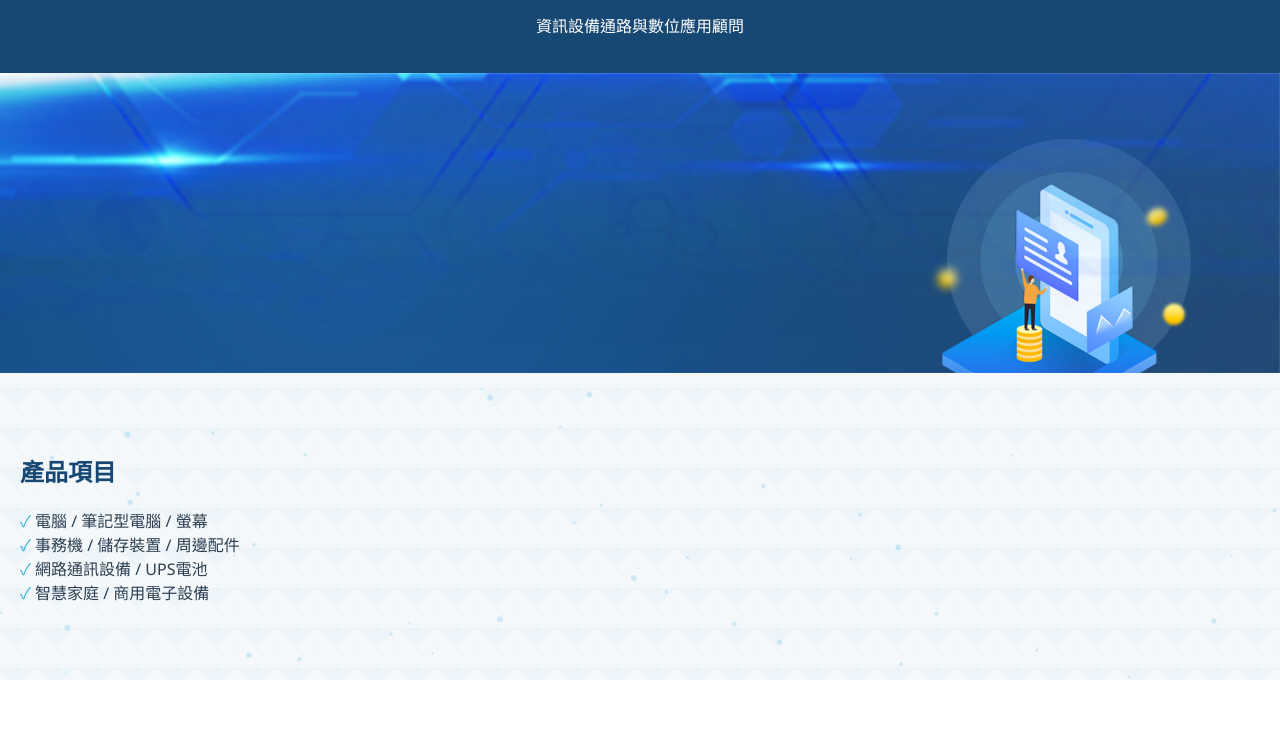
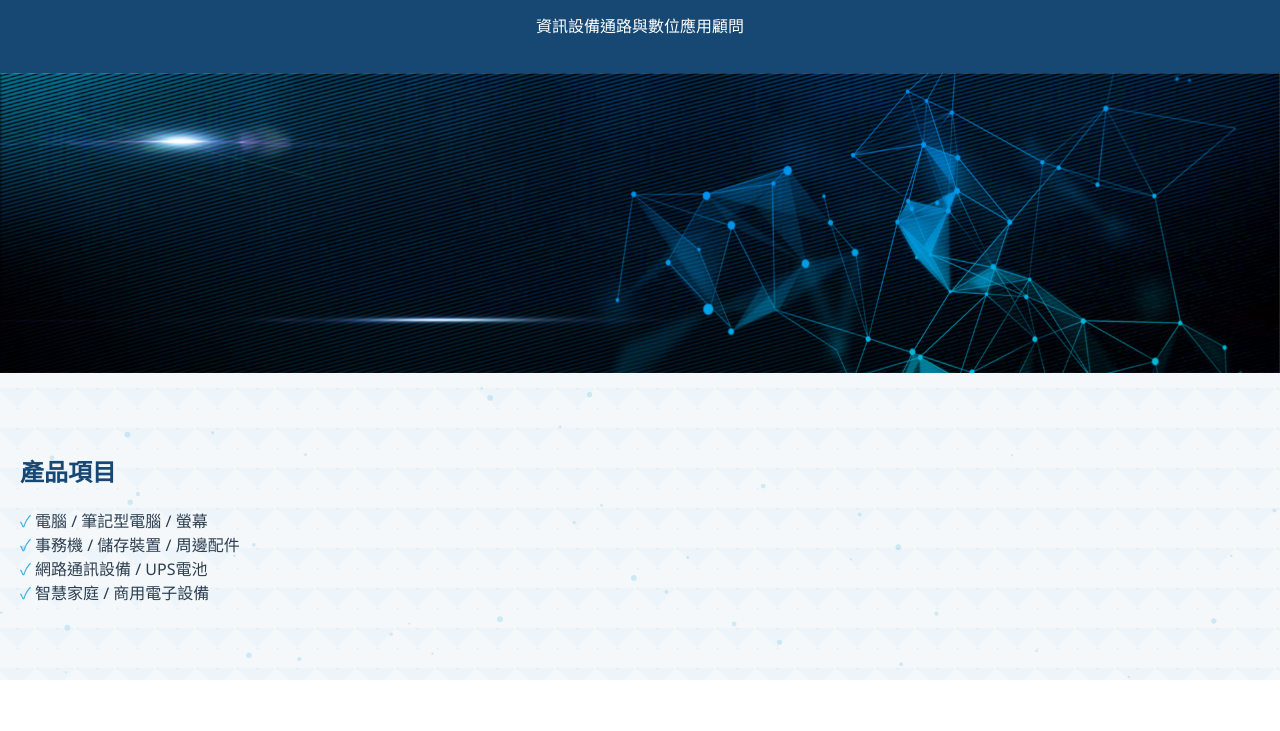
Before and after one commit to jing199410/yinghan3c, a plain HTML site: page index.html in a window 1280 px wide. Shown: the part 69-800 px from the top of the page. Drawn offline with Linux system fonts and the light colour scheme.

Commit message:
Update index.html

```diff
--- a/index.html
+++ b/index.html
@@ -125,7 +125,7 @@
     <p>資訊設備通路與數位應用顧問</p>
   </header>
 
-  <img src="./images/atmospheric technology electronics banner_1078111.jpg" alt="科技產品橫幅圖" class="image-banner">
+  <img src="./images/technological sense geometric line simple_932581.jpg" alt="科技產品橫幅圖" class="image-banner">
 
   <section>
     <h2>產品項目</h2>
```
